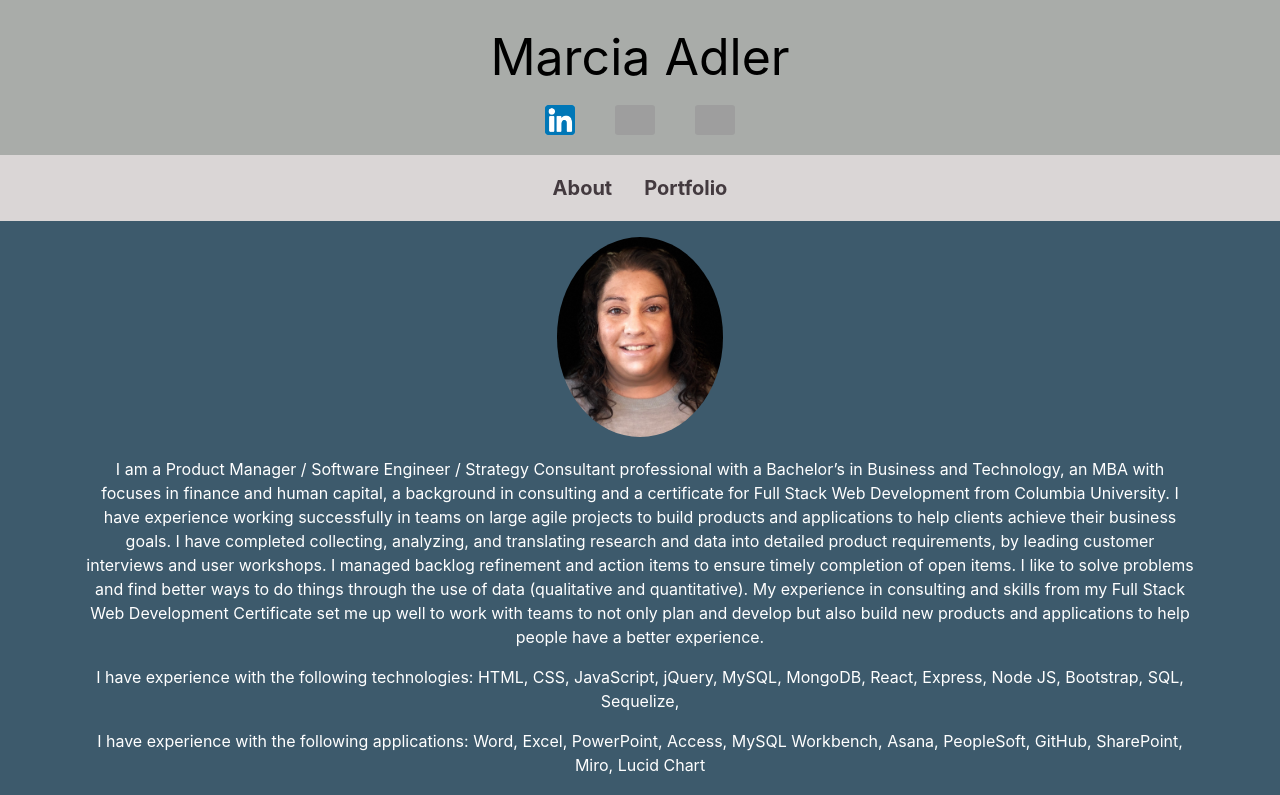
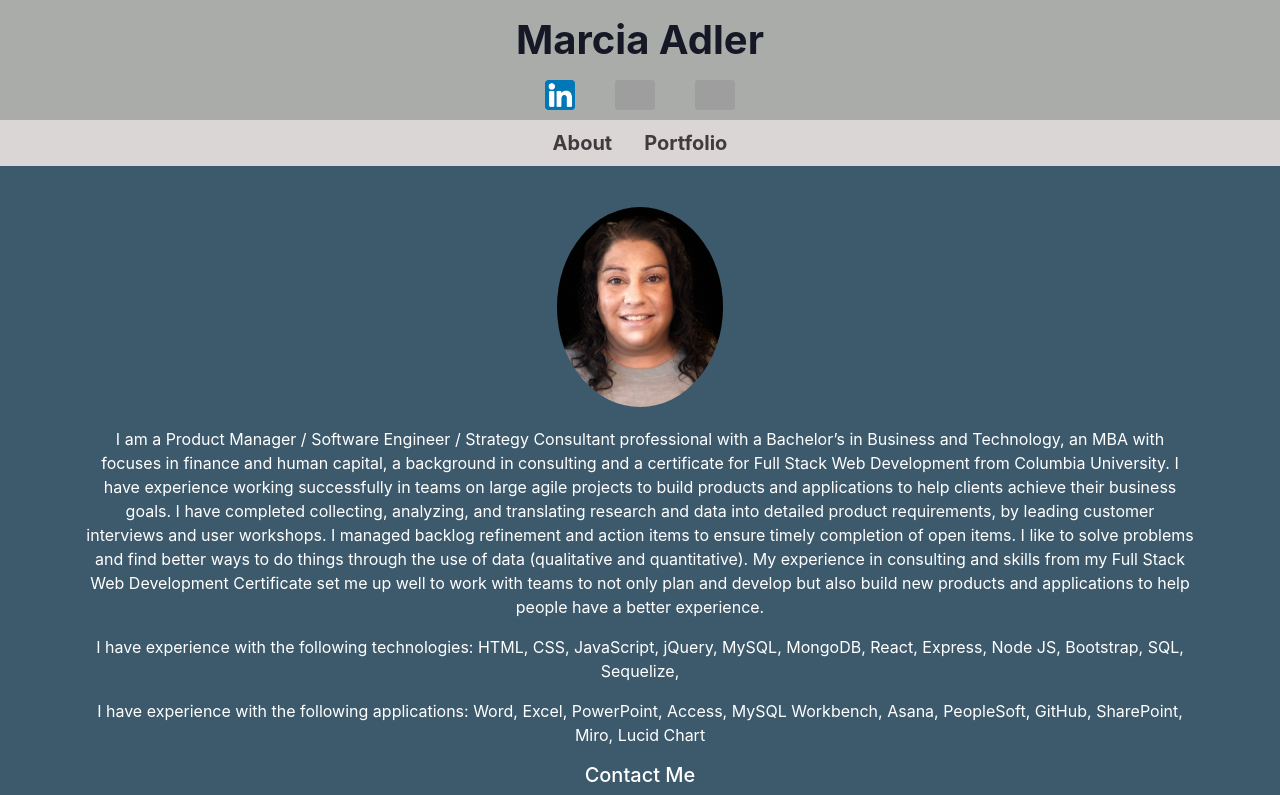
Before and after one commit to MarciaAdler/portfolio-appsbymarcia, a React (Create React App) app in the folder client/: page / in a window 1280 px wide. Shown: the top 795 px of the page. Built offline with nearby package versions, Linux system fonts and the light colour scheme; grey boxes are pictures that could not be loaded.

Commit message:
additional styling changes

```diff
--- a/client/src/components/Header.js
+++ b/client/src/components/Header.js
@@ -3,11 +3,11 @@ import "./NavTabsstyle.css";
 import NavTabs from "./NavTabs";
 const styles = {
   header: {
-    backgroundColor: "#a9aca9",
-    fontSize: "50px",
-    color: "black",
+    fontSize: "40px",
+    fontWeight: "bold",
+    color: "#161925",
     textAlign: "center",
-    paddingTop: "20px",
+    paddingTop: "10px",
     paddingBottom: "10px",
     flexDirection: "row",
     alignContent: "center",
@@ -26,7 +26,7 @@ const styles = {
     backgroundColor: "#a9aca9",
     // opacity: "40%",
     textAlign: "center",
-    paddingBottom: "20px",
+    paddingBottom: "10px",
   },
 };
 function Header() {
--- a/client/src/components/NavTabs.js
+++ b/client/src/components/NavTabs.js
@@ -4,7 +4,6 @@ import "./NavTabsstyle.css";
 const styles = {
   nav: {
     backgroundColor: "#dad6d6",
-    padding: "10px",
     // opacity: "70%",
     fontSize: "20px",
   },
--- a/client/src/components/NavTabsstyle.css
+++ b/client/src/components/NavTabsstyle.css
@@ -4,7 +4,7 @@
 }
 .links:hover {
   text-decoration: none;
-  color: white;
+  color: grey;
   font-weight: bold;
 }
 
@@ -13,8 +13,13 @@
   top: 0;
   width: 100%;
   z-index: 1;
+  background-color: #a9aca9;
 }
 
 .container {
-  margin-top: 220px;
+  margin-top: 190px;
 }
+
+.card {
+  margin: 0 auto;
+}
--- a/client/src/components/PortfolioItems.js
+++ b/client/src/components/PortfolioItems.js
@@ -1,5 +1,5 @@
 import React from "react";
-
+import "./NavTabsstyle.css";
 const styles = {
   images: {
     height: "60px",
--- a/client/src/index.css
+++ b/client/src/index.css
@@ -7,6 +7,7 @@ body {
   -moz-osx-font-smoothing: grayscale;
   /* background-image: url("./images/backgroundimage.jpg"); */
   background-color: #3d5a6c;
+  overflow-x: hidden;
 }
 
 code {
```
